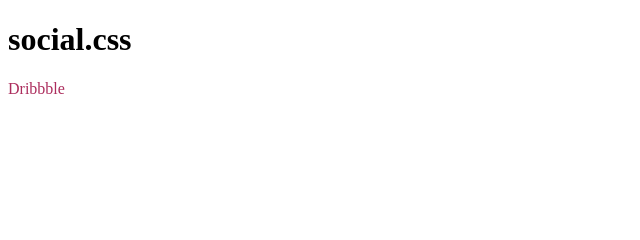
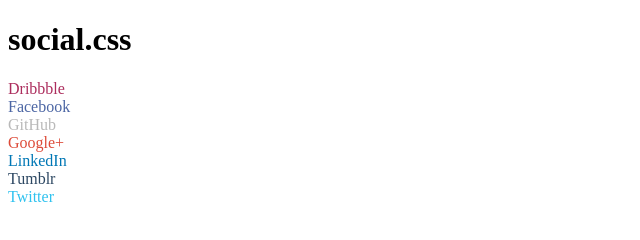
Before and after one commit to maxdeviant/social, a plain HTML site: page index.html in a window 1280 px wide. Shown: the whole page, without its empty margins (0-640 px from the left). Drawn offline with Linux system fonts and the light colour scheme.

Commit message:
Added display page to show color values.

```diff
--- a/index.html
+++ b/index.html
@@ -4,10 +4,22 @@
 	<title>social.css</title>
 
 	<link rel="stylesheet" href="social.css" />
+
+	<style>
+		span {
+			display: block;
+		}
+	</style>
 </head>
 <body>
 	<h1>social.css</h1>
 
 	<span class="dribbble">Dribbble</span>
+	<span class="facebook">Facebook</span>
+	<span class="github">GitHub</span>
+	<span class="google-plus">Google+</span>
+	<span class="linkedin">LinkedIn</span>
+	<span class="tumblr">Tumblr</span>
+	<span class="twitter">Twitter</span>
 </body>
 </html>
--- a/social.css
+++ b/social.css
@@ -7,14 +7,14 @@
 }
 
 .github {
-	color: #f3f3f3;
+	color: #b9b9b9;
 }
 
 .google-plus {
 	color: #dd4b39;
 }
 
-.linked-in {
+.linkedin {
 	color: #0077b5;
 }
 
```
